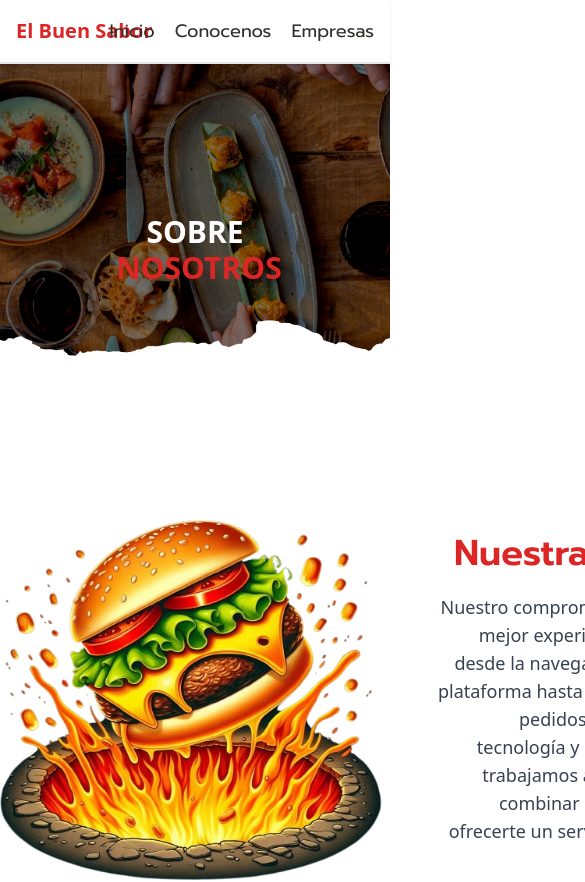
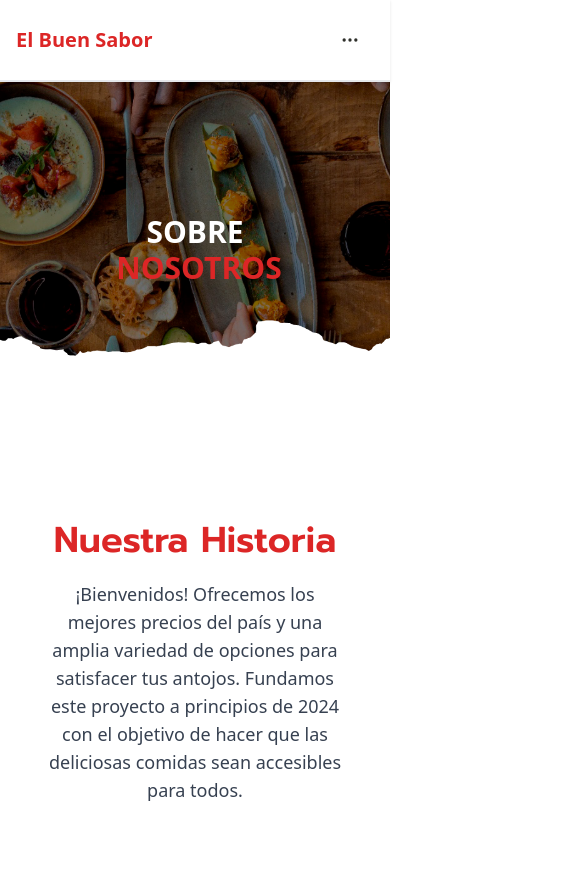
Before and after one commit to Aguslo12/Cliente-BuenSabor-Met, a React (Vite) app: page /conocenos in a window 390 px wide. Shown: the top 882 px of the page, 585 px wide, since content can reach past the window. Built offline with nearby package versions, Linux system fonts and the light colour scheme.

Commit message:
Mejora responsive

```diff
--- a/src/components/pages/Conocenos/Conocenos.tsx
+++ b/src/components/pages/Conocenos/Conocenos.tsx
@@ -14,10 +14,10 @@ export const Conocenos = () => {
           </div>
         </div>
       </div>
-      <div className="flex w-full justify-center items-center space-x-10 flex-row mb-20">
+      <div className="flex w-full justify-center items-center space-y-10 md:space-x-10 flex-col md:flex-row mb-20">
         <div className="flex flex-col">
             <p className="text-red-600 text-4xl text-center py-5 font-promptFont font-semibold">Nuestra Historia</p>
-          <p className="text-lg text-gray-700 mb-6 text-left w-[300px]">
+          <p className="text-lg text-gray-700 mb-6 text-center md:text-left w-[300px]">
             ¡Bienvenidos!
             Ofrecemos los mejores precios del país y una amplia variedad de
             opciones para satisfacer tus antojos. Fundamos este proyecto a
@@ -29,7 +29,7 @@ export const Conocenos = () => {
         <img src="/Icono_Hamburguesa.png" alt="icono_buensabor" />
         <div>
         <p className="text-red-600 text-4xl text-center py-5 font-promptFont font-semibold">Nuestra visión</p>
-          <p className="text-lg text-gray-700 mb-8 text-right w-[300px]">
+          <p className="text-lg text-gray-700 mb-8 text-center md:text-right w-[300px]">
             Nuestro compromiso es brindar la mejor experiencia de usuario, desde
             la navegación por nuestra plataforma hasta la entrega de tus
             pedidos. Nos apasiona la tecnología y la gastronomía, y trabajamos
--- a/src/components/ui/Navbar/Navbar.tsx
+++ b/src/components/ui/Navbar/Navbar.tsx
@@ -1,7 +1,8 @@
 import { Link } from "react-router-dom";
+import { FaRegBuilding } from "react-icons/fa";
+
 
 export const Navbar = () => {
-
   return (
     <>
       <div className="fixed flex navbar bg-white border-b-2 text-colorSec z-50 p-4 shadow">
@@ -14,18 +15,99 @@ export const Navbar = () => {
             </button>
           </Link>
         </div>
-        <ul className="navbar-end flex space-x-5 font-promptFont items-center text-lg">
-          <Link to={'/'}>
-          <li className="hover:text-red-700 cursor-pointer">Inicio</li>
+        <ul className="hidden navbar-end md:flex space-x-5 font-promptFont items-center text-lg">
+          <Link to={"/"}>
+            <li className="hover:text-red-700 cursor-pointer">Inicio</li>
           </Link>
-          <Link to={'/conocenos'}>
-          <li className="hover:text-red-700 cursor-pointer">Conocenos</li>
+          <Link to={"/conocenos"}>
+            <li className="hover:text-red-700 cursor-pointer">Conocenos</li>
           </Link>
-        <Link to={'/empresas'}>
-        <li className="hover:text-red-700 cursor-pointer">Empresas</li>
-        </Link>
+          <Link to={"/empresas"}>
+            <li className="hover:text-red-700 cursor-pointer">Empresas</li>
+          </Link>
+        </ul>
+        {/* BOTON PARA CELULARES */}
+        <div className="navbar-end md:hidden">
+          <div className=" dropdown dropdown-end ">
+            <div
+              tabIndex={0}
+              role="button"
+              className="btn btn-ghost btn-circle avatar"
+            >
+              <svg
+                xmlns="http://www.w3.org/2000/svg"
+                fill="none"
+                viewBox="0 0 24 24"
+                className="inline-block h-5 w-5 stroke-current"
+              >
+                <path
+                  strokeLinecap="round"
+                  strokeLinejoin="round"
+                  strokeWidth="2"
+                  d="M5 12h.01M12 12h.01M19 12h.01M6 12a1 1 0 11-2 0 1 1 0 012 0zm7 0a1 1 0 11-2 0 1 1 0 012 0zm7 0a1 1 0 11-2 0 1 1 0 012 0z"
+                ></path>
+              </svg>
+            </div>
+            <ul tabIndex={0} className=" menu menu-sm dropdown-content bg-base-100 rounded-box z-[1] mt-3 w-52 p-2 shadow">
+            <Link to={"/"}>
+              <li>
 
-        </ul>
+                <a className="font-promptFont">
+                  <svg
+                    xmlns="http://www.w3.org/2000/svg"
+                    className="h-5 w-5"
+                    fill="none"
+                    viewBox="0 0 24 24"
+                    stroke="currentColor"
+                  >
+                    <path
+                      strokeLinecap="round"
+                      strokeLinejoin="round"
+                      strokeWidth="2"
+                      d="M3 12l2-2m0 0l7-7 7 7M5 10v10a1 1 0 001 1h3m10-11l2 2m-2-2v10a1 1 0 01-1 1h-3m-6 0a1 1 0 001-1v-4a1 1 0 011-1h2a1 1 0 011 1v4a1 1 0 001 1m-6 0h6"
+                    />
+                  </svg>
+                  Inicio
+                </a>
+
+              </li>
+              </Link>
+              <Link to={"/conocenos"}>
+              <li>
+
+                <a className="font-promptFont">
+                  <svg
+                    xmlns="http://www.w3.org/2000/svg"
+                    className="h-5 w-5"
+                    fill="none"
+                    viewBox="0 0 24 24"
+                    stroke="currentColor"
+                  >
+                    <path
+                      strokeLinecap="round"
+                      strokeLinejoin="round"
+                      strokeWidth="2"
+                      d="M13 16h-1v-4h-1m1-4h.01M21 12a9 9 0 11-18 0 9 9 0 0118 0z"
+                    />
+                  </svg>
+                  Conocenos
+                </a>
+
+              </li>
+              </Link>
+              <Link to={"/empresas"}>
+              <li>
+
+                <a className="font-promptFont" >
+                <FaRegBuilding  className="text-lg"/>
+                  Empresas
+                </a>
+
+              </li>
+              </Link>
+            </ul>
+          </div>
+        </div>
       </div>
     </>
   );
```
